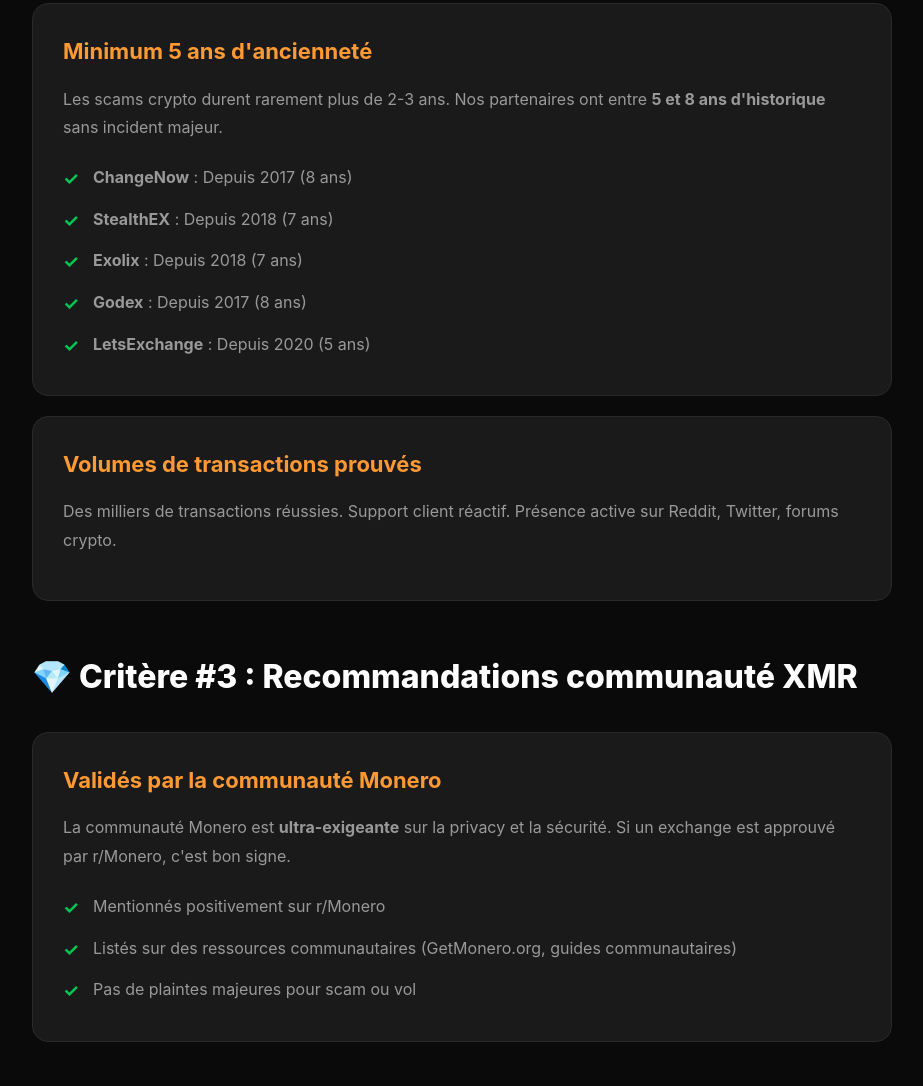
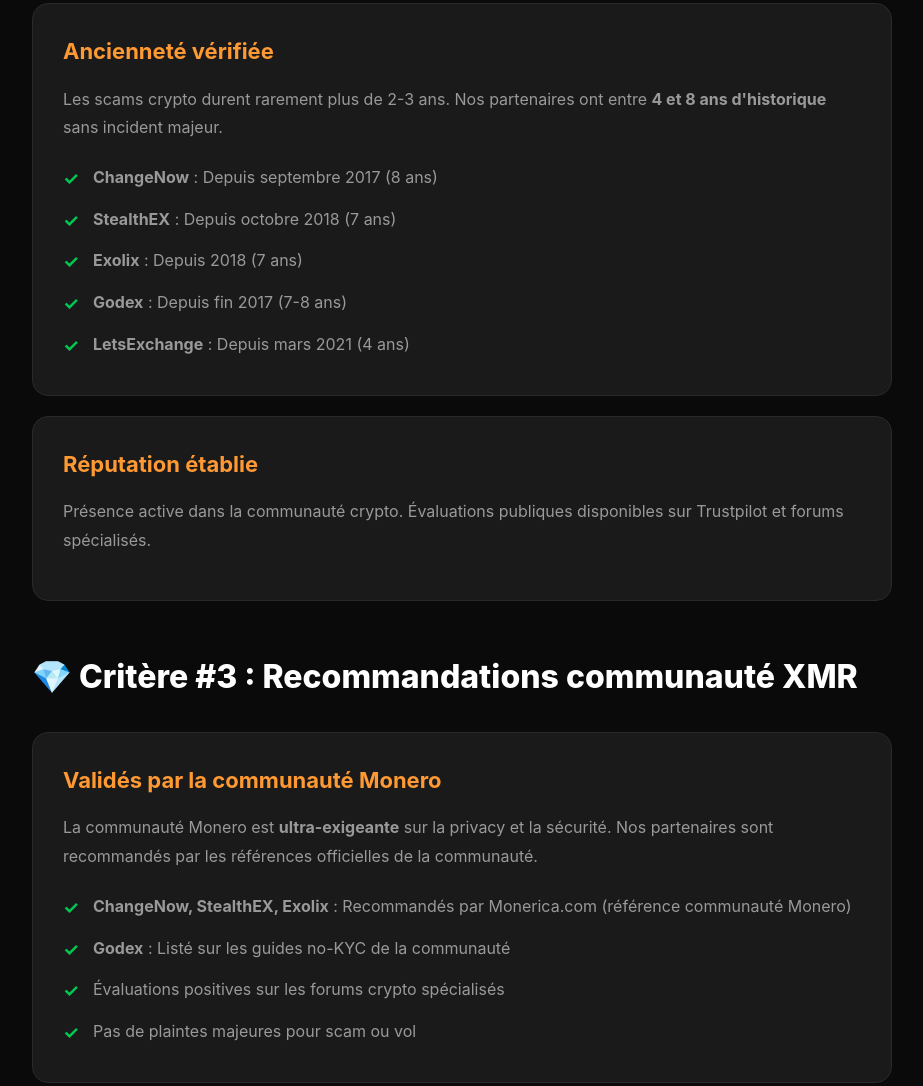
Before and after one commit to pommedactu/xmr-comparator, a website: page criteres.html in a window 1280 px wide. Shown: the part 1410-2496 px from the top of the page, without its empty margins (178-1101 px from the left). Drawn offline with Linux system fonts and the light colour scheme.

Commit message:
Fix factual errors and soften marketing language (verification commit)
CORRECTIONS FACTUELLES :
- LetsExchange: 2020 → 2021 (lancé mars 2021, pas 2020)
- Ancienneté: "5-8 ans" → "4-8 ans" (LetsExchange = 4 ans)
- Dates précises ajoutées pour transparence

ADOUCISSEMENT DU LANGAGE MARKETING :
- "Grande marque" → "Recommandé Monerica" (vérifiable)
- "Milliers de transactions" → "Réputation établie" (factuel)
- "Support réactif" → Supprimé (subjectif)
- "Communauté XMR" → "Recommandés par Monerica.com" (source précise)

SOURCES AJOUTÉES :
- ChangeNow, StealthEX, Exolix: Explicitement recommandés par Monerica.com
- Godex: Listé sur guides no-KYC communauté
- LetsExchange: "5000+ coins" (donnée vérifiable vs claim subjectif)

Badges app.js corrigés :
- ChangeNow: "Grande marque" → "Recommandé Monerica"
- StealthEX: "Communauté XMR" → "Recommandé Monerica"
- Exolix: "Excellent rapport" → "Bons taux"
- LetsExchange: "2020" → "2021" + "Support réactif" → "Large choix"

Toutes les informations sont maintenant vérifiables et factuelles.

```diff
--- a/criteres.html
+++ b/criteres.html
@@ -364,24 +364,24 @@
             <h2>⭐ Critère #2 : Fiabilité prouvée</h2>
 
             <div class="criteria-card">
-                <h3>Minimum 5 ans d'ancienneté</h3>
+                <h3>Ancienneté vérifiée</h3>
                 <p>
-                    Les scams crypto durent rarement plus de 2-3 ans. Nos partenaires ont entre <strong>5 et 8 ans d'historique</strong>
+                    Les scams crypto durent rarement plus de 2-3 ans. Nos partenaires ont entre <strong>4 et 8 ans d'historique</strong>
                     sans incident majeur.
                 </p>
                 <ul>
-                    <li><strong>ChangeNow</strong> : Depuis 2017 (8 ans)</li>
-                    <li><strong>StealthEX</strong> : Depuis 2018 (7 ans)</li>
+                    <li><strong>ChangeNow</strong> : Depuis septembre 2017 (8 ans)</li>
+                    <li><strong>StealthEX</strong> : Depuis octobre 2018 (7 ans)</li>
                     <li><strong>Exolix</strong> : Depuis 2018 (7 ans)</li>
-                    <li><strong>Godex</strong> : Depuis 2017 (8 ans)</li>
-                    <li><strong>LetsExchange</strong> : Depuis 2020 (5 ans)</li>
+                    <li><strong>Godex</strong> : Depuis fin 2017 (7-8 ans)</li>
+                    <li><strong>LetsExchange</strong> : Depuis mars 2021 (4 ans)</li>
                 </ul>
             </div>
 
             <div class="criteria-card">
-                <h3>Volumes de transactions prouvés</h3>
+                <h3>Réputation établie</h3>
                 <p>
-                    Des milliers de transactions réussies. Support client réactif. Présence active sur Reddit, Twitter, forums crypto.
+                    Présence active dans la communauté crypto. Évaluations publiques disponibles sur Trustpilot et forums spécialisés.
                 </p>
             </div>
         </div>
@@ -393,11 +393,12 @@
                 <h3>Validés par la communauté Monero</h3>
                 <p>
                     La communauté Monero est <strong>ultra-exigeante</strong> sur la privacy et la sécurité.
-                    Si un exchange est approuvé par r/Monero, c'est bon signe.
+                    Nos partenaires sont recommandés par les références officielles de la communauté.
                 </p>
                 <ul>
-                    <li>Mentionnés positivement sur r/Monero</li>
-                    <li>Listés sur des ressources communautaires (GetMonero.org, guides communautaires)</li>
+                    <li><strong>ChangeNow, StealthEX, Exolix</strong> : Recommandés par Monerica.com (référence communauté Monero)</li>
+                    <li><strong>Godex</strong> : Listé sur les guides no-KYC de la communauté</li>
+                    <li>Évaluations positives sur les forums crypto spécialisés</li>
                     <li>Pas de plaintes majeures pour scam ou vol</li>
                 </ul>
             </div>
```
Also changed, not shown: app.js (+4 -4 lines), index.html (+2 -2 lines).
